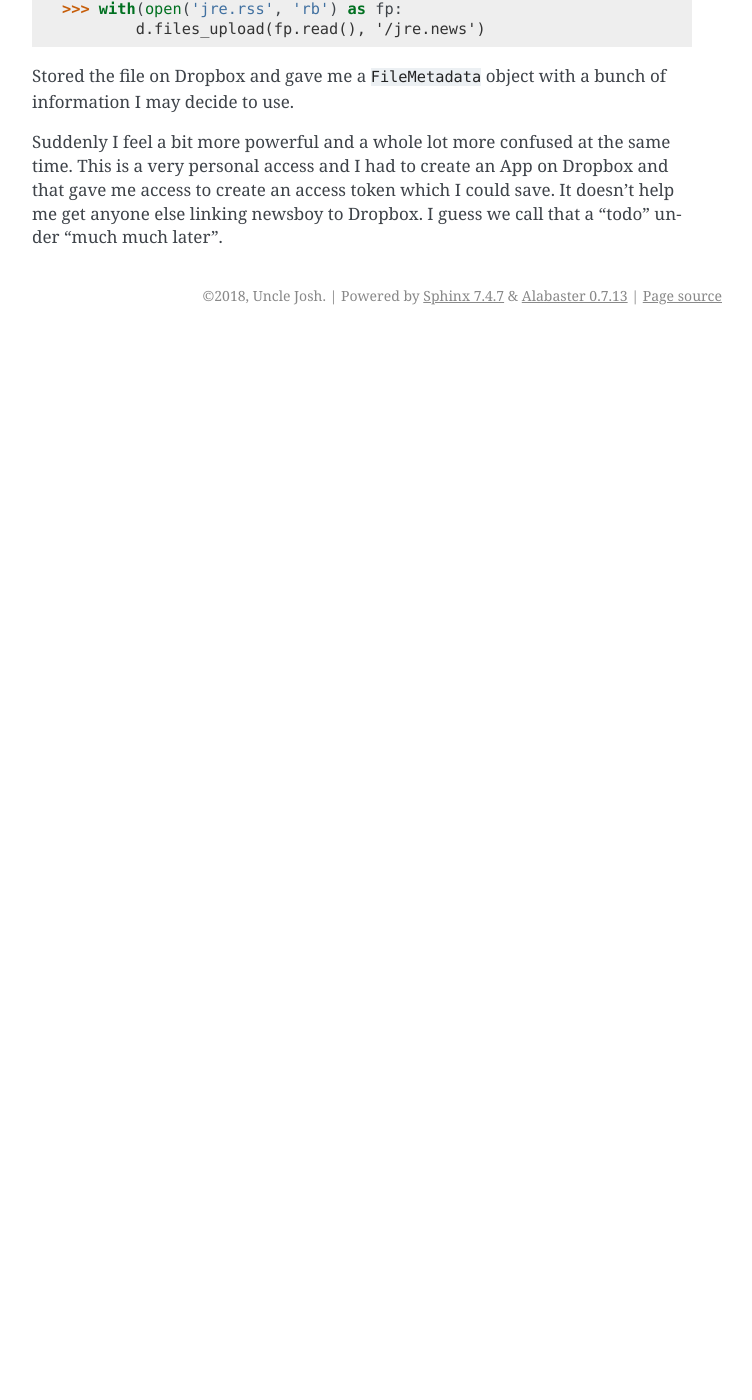
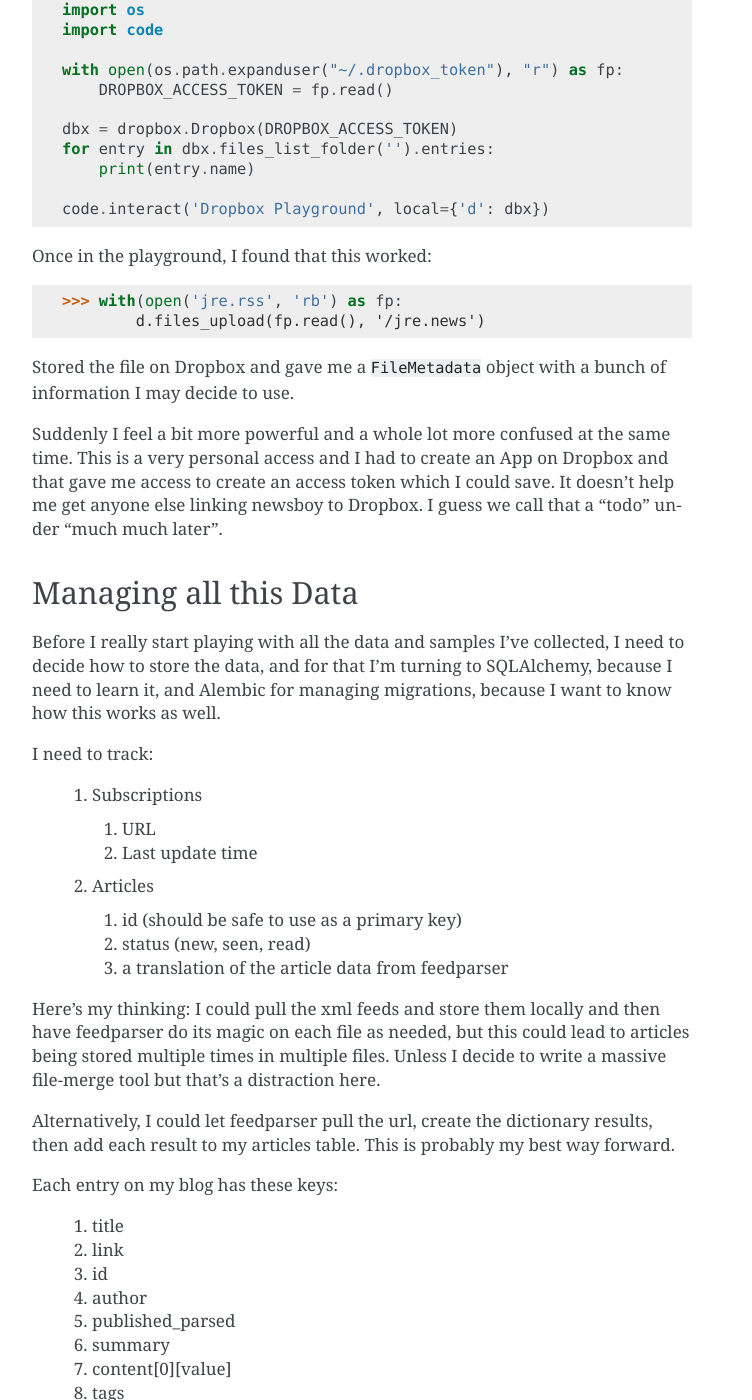
Before and after one commit to JoshuaEnglish/newsboy, a Sphinx documentation site: the page built from docs/developerdiary.txt, in a window 1280 px wide and 1400 px high, scrolled down 3223 px. Shown: the whole window, without its empty margins (388-1140 px from the left). Built offline with Sphinx 7.4.7, drawn with Linux system fonts in a browser that asks for light colours; before the commit the page ends 3558 px from its top, so only the background shows below that; some of the changed text lies outside the part shown.

Commit message:
creating db

```diff
--- a/docs/developerdiary.txt
+++ b/docs/developerdiary.txt
@@ -152,7 +152,7 @@ for a while.
 
 but I went ahead and worried and built a dropbox playground:
 
-.. code:: python
+.. code-block:: python
     :caption: offsite.py
 
     import dropbox
@@ -170,7 +170,7 @@ but I went ahead and worried and built a dropbox playground:
 
 Once in the playground, I found that this worked:
 
-.. code:: python
+.. code-block:: python
 
     >>> with(open('jre.rss', 'rb') as fp:
             d.files_upload(fp.read(), '/jre.news')
@@ -183,3 +183,119 @@ time. This is a very personal access and I had to create an App on Dropbox
 and that gave me access to create an access token which I could save. It doesn't
 help me get anyone else linking newsboy to Dropbox. I guess we call that a
 "todo" under "much much later".
+
+Managing all this Data
+======================
+
+Before I really start playing with all the data and samples I've collected,
+I need to decide how to store the data, and for that I'm turning to SQLAlchemy,
+because I need to learn it, and Alembic for managing migrations, because I
+want to know how this works as well.
+
+I need to track:
+
+    #. Subscriptions
+
+       #. URL
+       #. Last update time
+
+    #. Articles
+
+       #. id (should be safe to use as a primary key)
+       #. status (new, seen, read)
+       #. a translation of the article data from feedparser
+
+Here's my thinking: I could pull the xml feeds and store them locally and
+then have feedparser do its magic on each file as needed, but this could lead
+to articles being stored multiple times in multiple files. Unless I decide to
+write a massive file-merge tool but that's a distraction here.
+
+Alternatively, I could let feedparser pull the url, create the dictionary
+results, then add each result to my articles table. This is probably my best
+way forward.
+
+Each entry on my blog has these keys:
+
+    #. title
+    #. link
+    #. id
+    #. author
+    #. published_parsed
+    #. summary
+    #. content[0][value]
+    #. tags
+
+I created a simple database based on `this Stack Overflow question`_ to create
+an SQLite database with two tables.
+
+.. code-block:: python
+    :caption: create_db.py
+
+    import os
+
+    from sqlalchemy import create_engine
+    from sqlalchemy import Column, Integer, String
+    from sqlalchemy.ext.declarative import declarative_base
+
+    DB_DIR = os.path.join(os.environ['APPDATA'], 'Newsboy')
+    if not os.path.isdir(DB_DIR):
+        os.mkdir(DB_DIR)
+    DB_PATH = os.path.join(DB_DIR, 'newsboy.db')
+
+    engine = create_engine(f'sqlite:///{DB_PATH}', echo=True)
+    Base = declarative_base()
+
+
+    class Article(Base):
+        __tablename__ = "article"
+
+        id = Column(Integer, primary_key=True)
+        title = Column(String)
+        link = Column(String)
+        feed_id = Column(String)
+        author = Column(String)
+        published = Column(String)
+        summary = Column(String)
+
+
+    class Subscription(Base):
+        __tablename__ = "feed"
+
+        id = Column(Integer, primary_key=True)
+        url = Column(String)
+        link = Column(String)
+
+
+    Base.metadata.create_all(engine)
+
+And then I wrote a simple script that would show me all the artcles in the
+database.
+
+.. code-block:: python
+    :caption: list_all_articles.py
+
+
+    import os
+    from sqlalchemy import create_engine
+
+    DB_DIR = os.path.join(os.environ['APPDATA'], 'Newsboy')
+    if not os.path.isdir(DB_DIR):
+        os.mkdir(DB_DIR)
+    DB_PATH = os.path.join(DB_DIR, 'newsboy.db')
+
+    engine = create_engine(f'sqlite:///{DB_PATH}')
+
+    with engine.connect() as con:
+        articles = con.execute("SELECT id, title, link FROM article")
+        data = articles.fetchall()
+        print(data)
+
+Ugly, but at command prompt it gives me an empty list, which is the best of all
+possible worlds.
+
+Before moving on, though, I want to capture this schema in the migrations,
+so running ``alembic revision -m "create article and feed tables"`` may not be
+the right way to do things, but it didn't do a spit-take, so I'm good.
+
+Now I need to
+.. _this Stack Overflow question: https://stackoverflow.com/questions/16284537/sqlalchemy-creating-an-sqlite-database-if-it-doesnt-exist
--- a/requirements.txt
+++ b/requirements.txt
@@ -1,8 +1,14 @@
+alembic==0.9.9
 certifi==2018.1.18
 chardet==3.0.4
 dropbox==8.7.1
 feedparser==5.2.1
 idna==2.6
+Mako==1.0.7
+MarkupSafe==1.0
+python-dateutil==2.7.2
+python-editor==1.0.3
 requests==2.18.4
 six==1.11.0
+SQLAlchemy==1.2.6
 urllib3==1.22
```
Also changed, not shown: create_db.py (added, +41 -0 lines), list_all_articles.py (added, +14 -0 lines), 5 other files.
